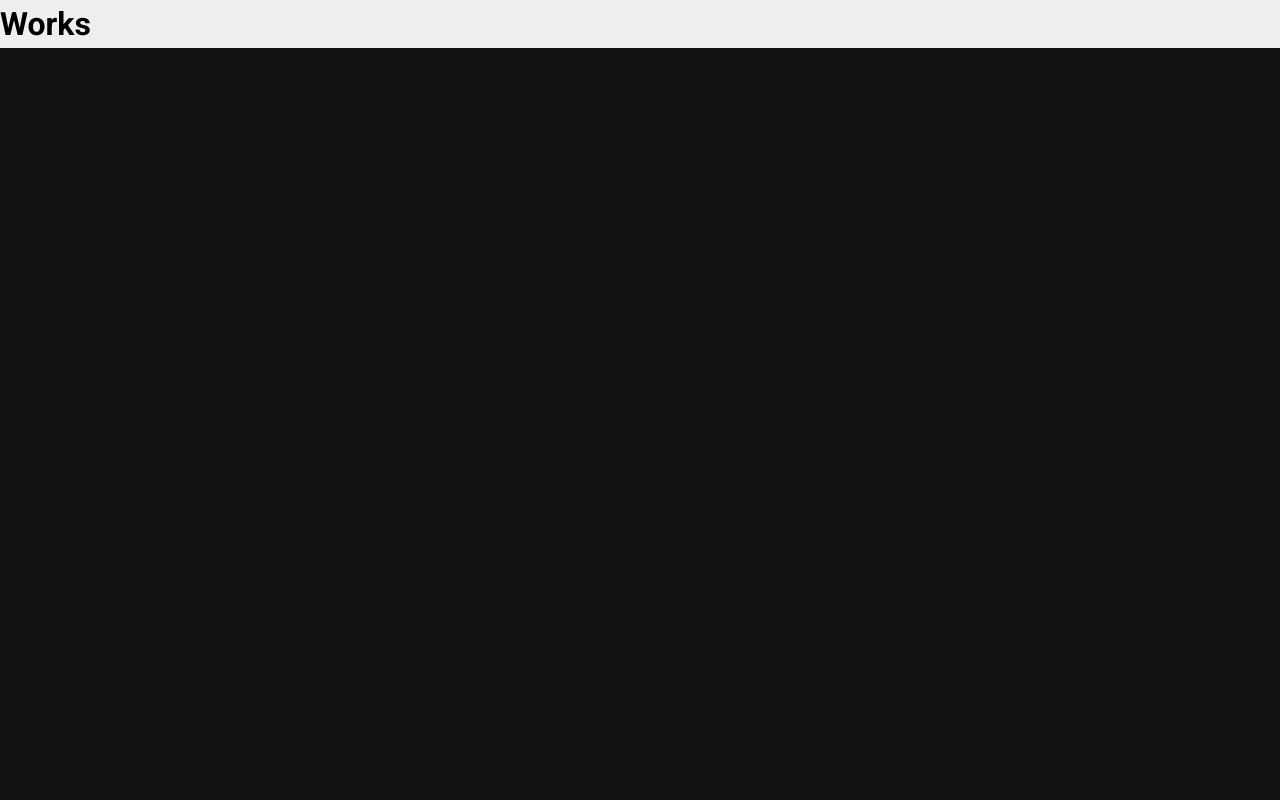
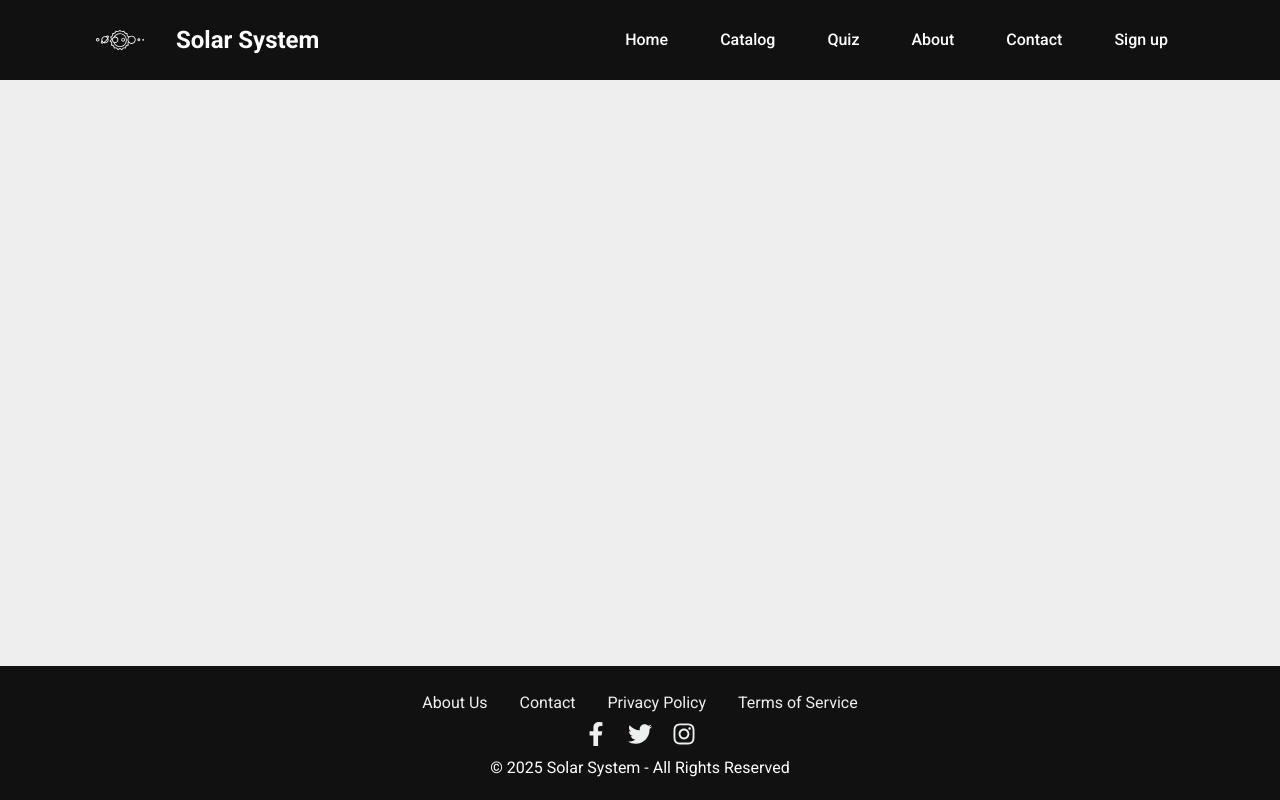
Before and after one commit to atanas-n-nikolov/Solar-System-React-2025-SoftUni, a React (Vite) app in the folder client/: page / in a window 1280 px wide. Built offline with nearby package versions, Linux system fonts and the light colour scheme.

Commit message:
Add some components

```diff
--- a/client/src/App.css
+++ b/client/src/App.css
@@ -3,6 +3,14 @@
 * {
   padding: 0;
   margin: 0;
+}
+
+html, body, #root {
+  height: 100%;
+}
+
+#root {
+  background-color: #eee;
 }
 
 html {
@@ -15,14 +23,17 @@ html {
 }
 
 body {
-  display: flex;
-  flex-direction: column;
-  height: 100%;
   background-color: #111;
 }
 
-#root {
-  background-color: #eee;
+.app-wrapper {
+  display: flex;
+  flex-direction: column;
+  min-height: 100%;
+}
+
+.main-content {
+  flex: 1;
 }
 
 img {
--- a/client/src/App.jsx
+++ b/client/src/App.jsx
@@ -1,10 +1,18 @@
+import { BrowserRouter } from 'react-router'
 import './App.css'
+import Header from './components/header/Header'
+import Footer from './components/footer/Footer'
 
 export default function App() {
 
     return (
-        <>
-            <h1>Works</h1>
-        </>
+        <BrowserRouter>
+            <div className="app-wrapper">
+                <Header />
+                <main className="main-content">
+                </main>
+                <Footer />
+            </div>
+        </BrowserRouter>
     )
 }
--- /dev/null
+++ b/client/src/components/footer/Footer.css
@@ -0,0 +1,41 @@
+.footer {
+    background-color: #111;
+    color: white;
+    padding: 20px;
+    text-align: center;
+}
+
+.footer-content {
+    display: flex;
+    flex-direction: column;
+}
+
+.footer-nav ul {
+    display: flex;
+    align-items: center;
+    justify-content: center;
+    gap: 2em;
+}
+
+.footer a {
+    color: #ecf0f1;
+    text-decoration: none;
+}
+
+.footer a:hover {
+    text-decoration: underline;
+}
+
+.footer-socials a {
+    margin: 0 10px;
+    font-size: 1.5rem;
+}
+
+.footer-nav ul {
+    list-style: none;
+    padding: 0;
+}
+
+.footer-nav li {
+    margin: 5px 0;
+}
--- /dev/null
+++ b/client/src/components/footer/Footer.jsx
@@ -0,0 +1,32 @@
+import { Link } from "react-router";
+import { FaFacebookF, FaTwitter, FaInstagram } from 'react-icons/fa';
+import './Footer.css';
+
+export default function Footer() {
+    return (
+        <footer className="footer">
+            <div className="footer-content">
+                <nav className="footer-nav">
+                    <ul>
+                        <li><Link to="/about">About Us</Link></li>
+                        <li><Link to="/contact">Contact</Link></li>
+                        <li><Link to="/privacy-policy">Privacy Policy</Link></li>
+                        <li><Link to="/terms-of-service">Terms of Service</Link></li>
+                    </ul>
+                </nav>
+                <div className="footer-socials">
+                    <a href="https://www.facebook.com" target="_blank" rel="noopener noreferrer">
+                        <FaFacebookF />
+                    </a>
+                    <a href="https://twitter.com" target="_blank" rel="noopener noreferrer">
+                        <FaTwitter />
+                    </a>
+                    <a href="https://www.instagram.com" target="_blank" rel="noopener noreferrer">
+                        <FaInstagram />
+                    </a>
+                </div>
+            </div>
+            <p className="footer-text">© 2025 Solar System - All Rights Reserved</p>
+        </footer>
+    )
+}
--- /dev/null
+++ b/client/src/components/header/Header.css
@@ -0,0 +1,57 @@
+.header {
+    display: flex;
+    justify-content: space-between;
+    align-items: center;
+    padding: 1em 6em;
+    background-color: #111;
+    color: #fff;
+}
+
+.logo {
+    display: flex;
+    align-items: center;
+    gap: 2em;
+    text-decoration: none;
+}
+
+.logo-container {
+    display: flex;
+    align-items: center;
+}
+
+.logo-img {
+    height: 3em;
+    width: auto;
+}
+
+.logo-text {
+    display: block;
+    color: #fff;
+    font-size: 1.5em;
+    font-weight: bold;
+}
+
+.nav-list {
+    display: flex;
+    justify-content: space-around;
+    gap: 1.25em;
+    list-style: none;
+    margin: 0;
+    padding: 0;
+}
+
+.nav-item {
+    padding: 0.5em 1em;
+}
+
+.nav-link {
+    text-decoration: none;
+    color: white;
+    font-size: 1em;
+    font-weight: 500;
+    transition: color 0.3s ease;
+}
+
+.nav-link:hover {
+    color: #1E90FF;
+}
--- /dev/null
+++ b/client/src/components/header/Header.jsx
@@ -0,0 +1,55 @@
+import { Link } from 'react-router';
+
+import './Header.css';
+
+export default function Header() {
+    return (
+        <header className="header">
+            <div className="logo-container">
+                <Link to="/" className="logo">
+                    <img
+                        src="/images/solar-system.svg"
+                        alt="Logo"
+                        className="logo-img"
+                    />
+                    <span className="logo-text">Solar System</span>
+                </Link>
+            </div>
+
+            <nav>
+                <ul className="nav-list">
+                    <li className="nav-item">
+                        <Link to="/" className="nav-link">
+                            Home
+                        </Link>
+                    </li>
+                    <li className="nav-item">
+                        <Link to="/catalog" className="nav-link">
+                            Catalog
+                        </Link>
+                    </li>
+                    <li className="nav-item">
+                        <Link to="/quiz" className="nav-link">
+                            Quiz
+                        </Link>
+                    </li>
+                    <li className="nav-item">
+                        <Link to="/about" className="nav-link">
+                            About
+                        </Link>
+                    </li>
+                    <li className="nav-item">
+                        <Link to="/contact" className="nav-link">
+                            Contact
+                        </Link>
+                    </li>
+                    <li className="nav-item">
+                        <Link to="/sign-up" className="nav-link">
+                            Sign up
+                        </Link>
+                    </li>
+                </ul>
+            </nav>
+        </header>
+    );
+};
```
